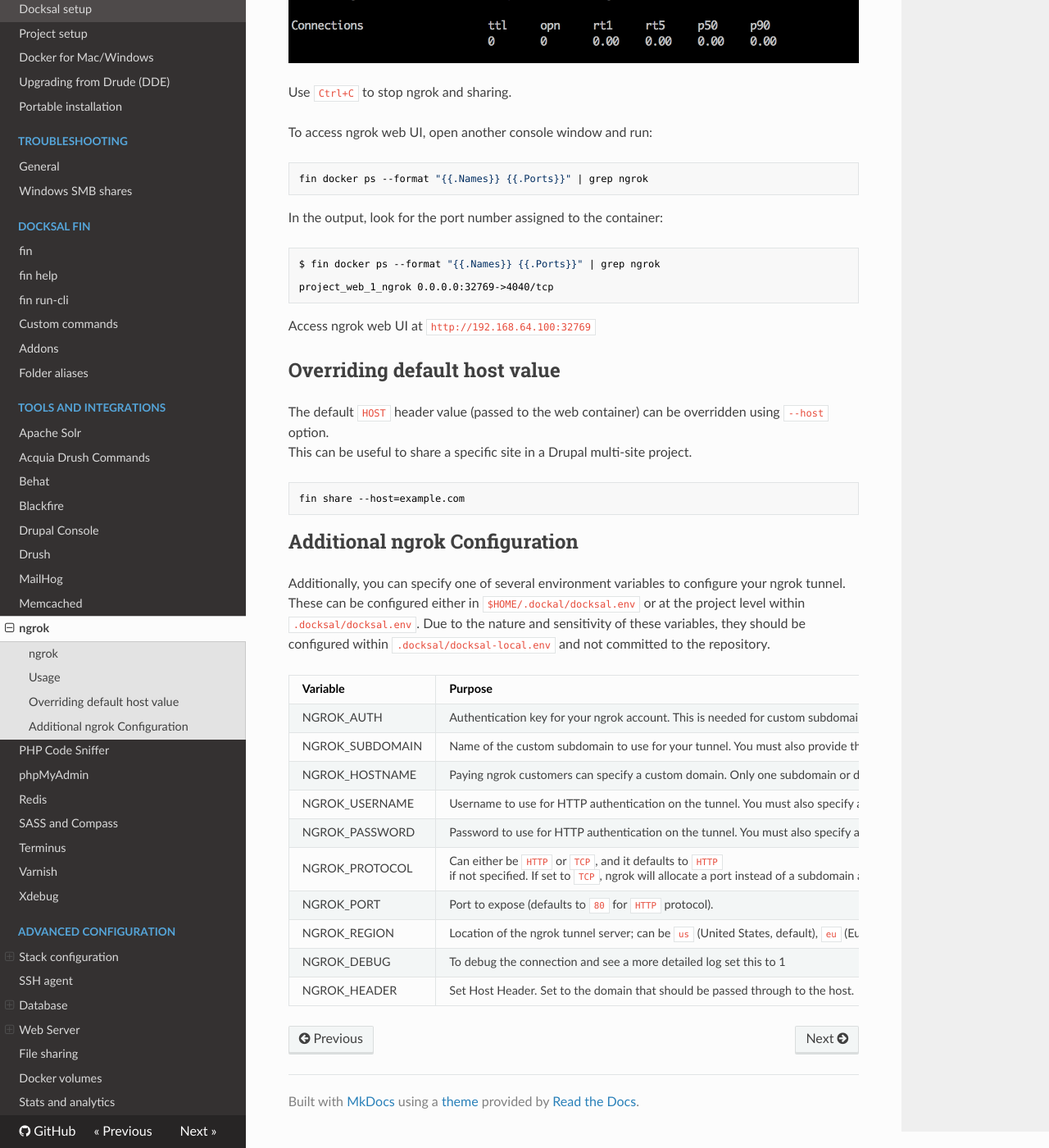
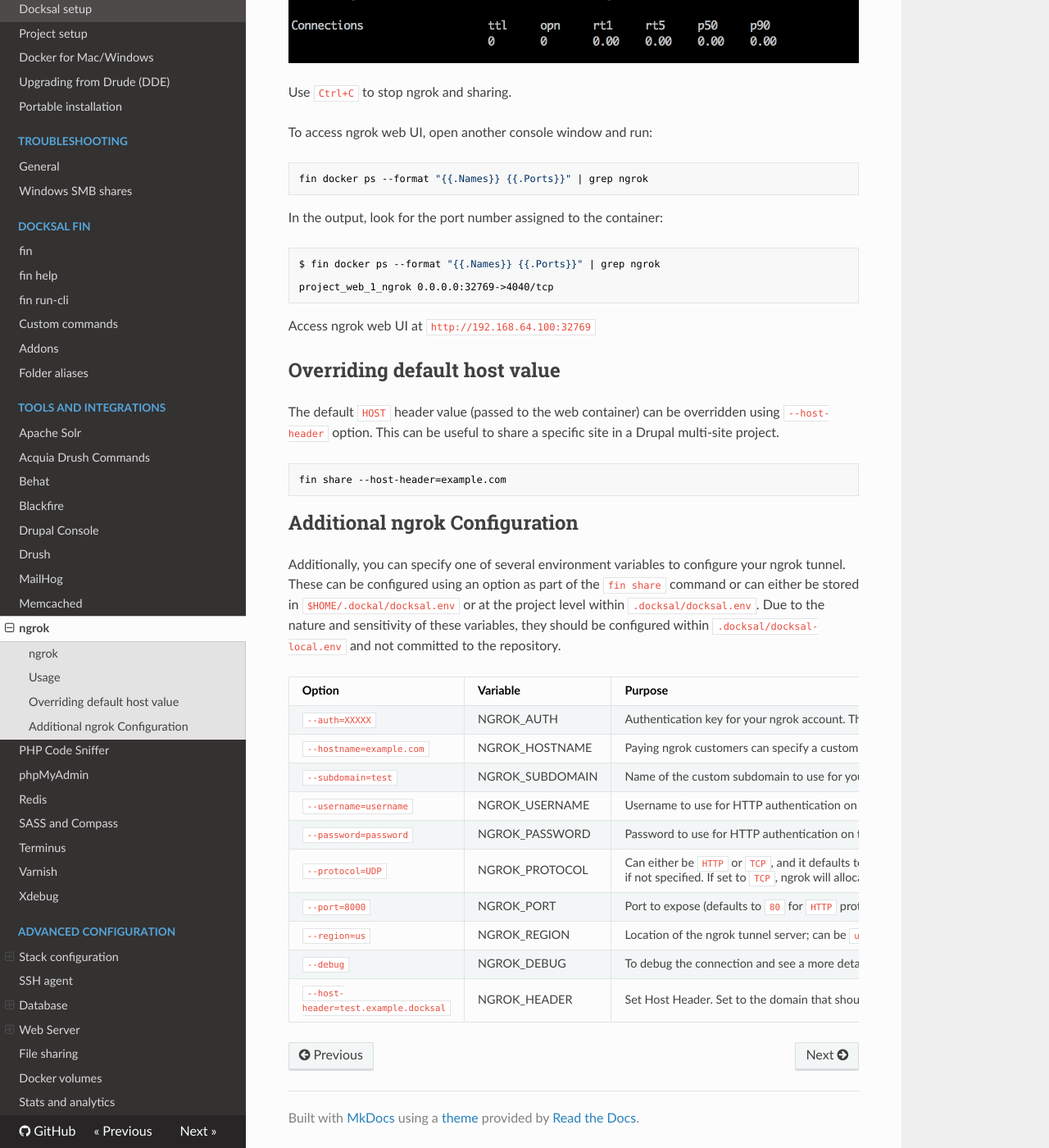
Before and after one commit to docksal/docksal, an MkDocs documentation site: the page built from docs/tools/ngrok.md, in a window 1280 px wide and 1400 px high, scrolled down 847 px. Shown: the whole window at 82% size. Built offline with MkDocs 1.6.1, drawn with Linux system fonts in a browser that asks for light colours; nearby versions of some CDN libraries; old or Windows-style settings are respelled for this version of MkDocs.

Commit message:
Updated fin share docs and options
Added ability to configure fin share through options for command. Also updated docs to make note of the appropriate changes.

````diff
--- a/docs/tools/ngrok.md
+++ b/docs/tools/ngrok.md
@@ -42,26 +42,28 @@ Access ngrok web UI at `http://192.168.64.100:32769`
 
 ## Overriding default host value
 
-The default `HOST` header value (passed to the web container) can be overridden using `--host` option.
+The default `HOST` header value (passed to the web container) can be overridden using `--host-header` option.
 This can be useful to share a specific site in a Drupal multi-site project.
 
 ```bash
-fin share --host=example.com
+fin share --host-header=example.com
 ```
 
 ## Additional ngrok Configuration
 
-Additionally, you can specify one of several environment variables to configure your ngrok tunnel. These can be configured either in `$HOME/.dockal/docksal.env` or at the project level within `.docksal/docksal.env`. Due to the nature and sensitivity of these variables, they should be configured within `.docksal/docksal-local.env` and not committed to the repository.
+Additionally, you can specify one of several environment variables to configure your ngrok tunnel. These can be configured using an option as part of the `fin share` command or
+can either be stored in `$HOME/.dockal/docksal.env` or at the project level within `.docksal/docksal.env`. Due to the nature and sensitivity of these variables, they
+should be configured within `.docksal/docksal-local.env` and not committed to the repository.
 
-Variable | Purpose
----------|--------
-NGROK_AUTH | Authentication key for your ngrok account. This is needed for custom subdomains, custom domains, and HTTP authentication.
-NGROK_SUBDOMAIN | Name of the custom subdomain to use for your tunnel. You must also provide the authentication token.
-NGROK_HOSTNAME | Paying ngrok customers can specify a custom domain. Only one subdomain or domain can be specified, with the domain taking priority.
-NGROK_USERNAME | Username to use for HTTP authentication on the tunnel. You must also specify an authentication token.
-NGROK_PASSWORD | Password to use for HTTP authentication on the tunnel. You must also specify an authentication token.
-NGROK_PROTOCOL | Can either be `HTTP` or `TCP`, and it defaults to `HTTP` if not specified. If set to `TCP`, ngrok will allocate a port instead of a subdomain and proxy TCP requests directly to your application.
-NGROK_PORT | Port to expose (defaults to `80` for `HTTP` protocol).
-NGROK_REGION | Location of the ngrok tunnel server; can be `us` (United States, default), `eu` (Europe), `ap` (Asia/Pacific) or `au` (Australia)
-NGROK_DEBUG | To debug the connection and see a more detailed log set this to 1
-NGROK_HEADER | Set Host Header. Set to the domain that should be passed through to the host.
+Option | Variable | Purpose
+-------|----------|--------
+`--auth=XXXXX` | NGROK_AUTH | Authentication key for your ngrok account. This is needed for custom subdomains, custom domains, and HTTP authentication.
+`--hostname=example.com` | NGROK_HOSTNAME | Paying ngrok customers can specify a custom domain. Only one subdomain or domain can be specified, with the domain taking priority.
+`--subdomain=test` | NGROK_SUBDOMAIN | Name of the custom subdomain to use for your tunnel. You must also provide the authentication token.
+`--username=username` | NGROK_USERNAME | Username to use for HTTP authentication on the tunnel. You must also specify an authentication token.
+`--password=password` | NGROK_PASSWORD | Password to use for HTTP authentication on the tunnel. You must also specify an authentication token.
+`--protocol=UDP` | NGROK_PROTOCOL | Can either be `HTTP` or `TCP`, and it defaults to `HTTP` if not specified. If set to `TCP`, ngrok will allocate a port instead of a subdomain and proxy TCP requests directly to your application.
+`--port=8000` | NGROK_PORT | Port to expose (defaults to `80` for `HTTP` protocol).
+`--region=us` | NGROK_REGION | Location of the ngrok tunnel server; can be `us` (United States, default), `eu` (Europe), `ap` (Asia/Pacific) or `au` (Australia)
+`--debug` | NGROK_DEBUG | To debug the connection and see a more detailed log set this to 1
+`--host-header=test.example.docksal` | NGROK_HEADER | Set Host Header. Set to the domain that should be passed through to the host.
````
Also changed, not shown: 1 other file.
